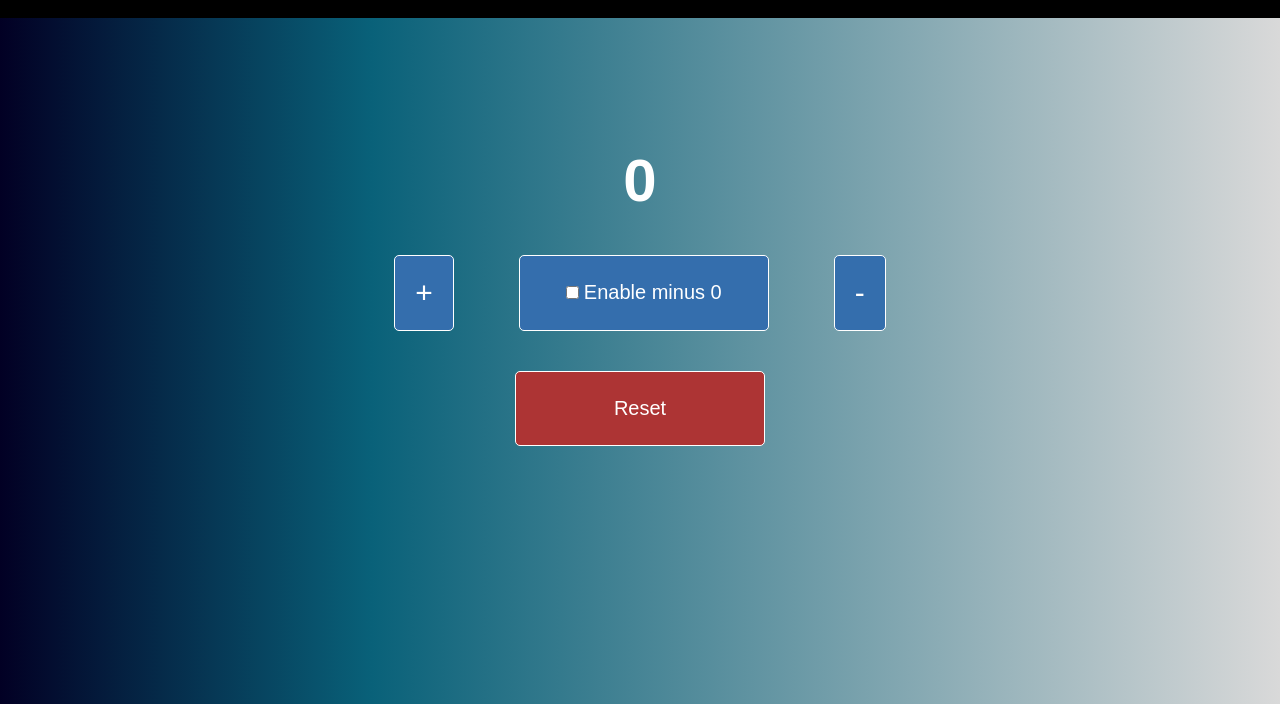
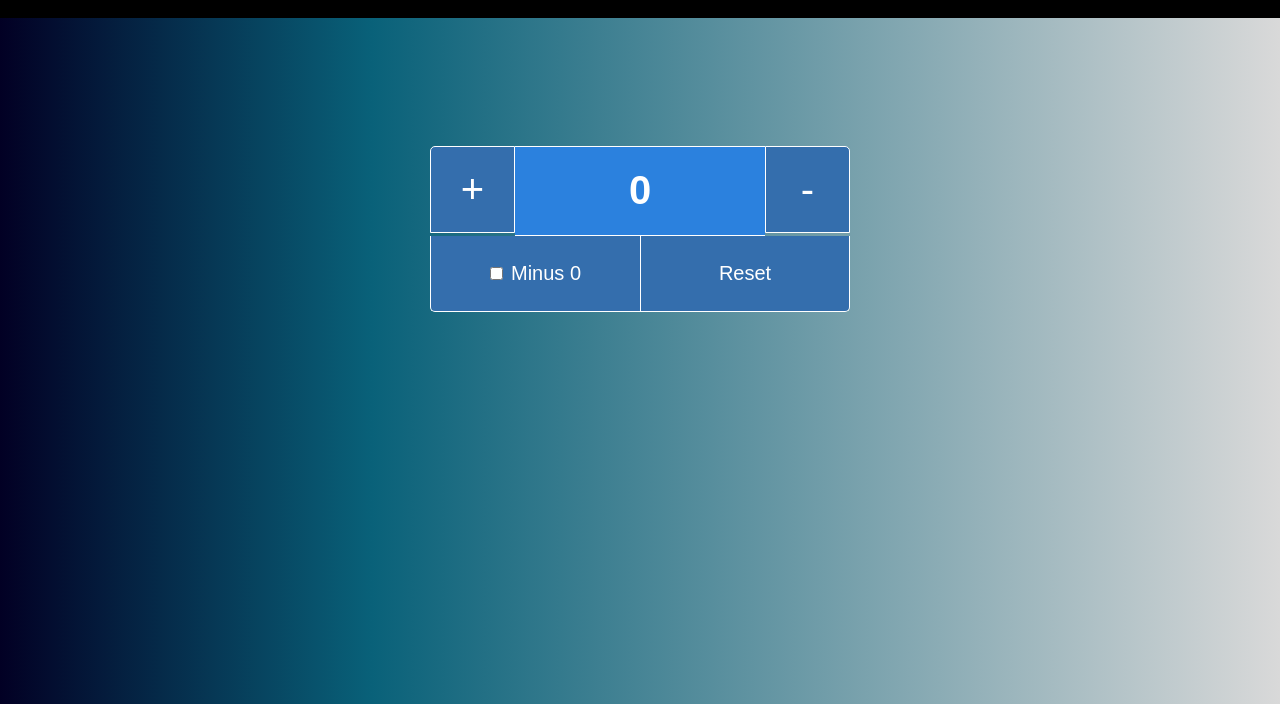
Before and after one commit to dusan39/Rajkovic-Dusan-JavaScript-Base, a plain HTML site: page index.html in a window 1280 px wide. Shown: the part 96-800 px from the top of the page. Drawn offline with Linux system fonts and the light colour scheme; a web font is replaced by a local one.

Commit message:
style change

```diff
--- a/Assets/JavaScript/javascript.js
+++ b/Assets/JavaScript/javascript.js
@@ -25,13 +25,11 @@ function reset(){
 function disableMinusButton(){
   document.querySelector('.minus-button').disabled = true;
   minusButton.style.opacity = '0.5'
-  minusButton.style.border = 'none'
 }
 
 function enableMinusButton(){
   document.querySelector('.minus-button').disabled = false;
   minusButton.style.opacity = '1'
-  minusButton.style.border = '1px solid white'
 }
 
 function disableCheckBox(){
--- a/Assets/Style/style.scss
+++ b/Assets/Style/style.scss
@@ -34,9 +34,19 @@ body{
   margin-top: 10%;
 
   .display-counter-container{
+    display: block;
+    width: 250px;
+
     .counter-display{
-      font-size: 60px;
+      display: flex;
+      justify-content: center;
+      align-items: center;
+      font-size: 40px;
+      height: 90px;
       color: white;
+      border-top: solid 1px white;
+      border-bottom: solid 1px white;
+      background-color: rgb(43, 129, 222);
     }
   }
 
@@ -46,17 +56,21 @@ body{
     .plus-button,
     .minus-button{
       cursor: pointer;
-      margin-left: 65px;
-      margin-right: 65px;
-      margin-top: 40px;
-      margin-bottom: 20px;
       padding: 20px;
-      font-size: 30px;
-      border-radius: 5px;
+      font-size: 40px;
+      width: 85px;
       background-color: rgb(52, 110, 173);
       border: solid 1px white;
       color: white;
       transition: all 0.3s;
+    }
+
+    .plus-button{
+      border-top-left-radius: 5px;
+    }
+
+    .minus-button{
+      border-top-right-radius: 5px;
     }
 
     .plus-button:active,
@@ -65,25 +79,29 @@ body{
       background-color: white;
       border: solid 1px rgb(52, 110, 173);
     }
+  }
+
+  .function-container{
+    display: flex;
+    justify-content: center;
+    align-items: center;
+    flex-direction: row;
 
     .form-check{
       display: flex;
       justify-content: center;
       align-items: center;
-      padding: 20px;
-      width: 250px;
-      margin-top: 40px;
-      margin-bottom: 20px;
+      width: 210px;
+      height: 76px;
+      border-bottom-left-radius: 5px;
+      background-color: rgb(52, 110, 173);
+      border-bottom: solid 1px white;
+      border-left: solid 1px white;
+
+      .form-check-label{
+        color: white;
+        margin-left: 8px;
         font-size: 20px;
-      text-align: center;
-      background-color: rgb(52, 110, 173);
-      color: white;
-      border: solid 1px white;
-      border-radius: 5px;
-
-      .form-check-input{
-        margin-right: 5px;
-      }
       }
     }
 
@@ -95,25 +113,24 @@ body{
       .reset-button{
         cursor: pointer;
         padding: 25px;
-      width: 250px;
+        width: 210px;
+        height: 76px;
         font-size: 20px;
-      margin-top: 20px;
-      border-radius: 5px;
-      background-color: rgb(173, 52, 52);
-      border: solid 1px white;
+        border-bottom-right-radius: 5px;
+        background-color: rgb(52, 110, 173);
+        border-bottom: solid 1px white;
+        border-right: solid 1px white;
+        border-left: solid 1px white;
+        border-top: none;
         color: white;
         transition: all 0.3s;
       }
 
-    .reset-button:hover{
-      transform: scale(1.1);
+      .reset-button:active{
+        color: rgb(52, 110, 173);
+        background-color: white;
+        border: solid 1px rgb(52, 110, 173);
       }
-
-    .reset-button:active{
-      color: rgb(173, 52, 52);
-      background-color: white;
-      border: solid 1px rgb(173, 52, 52);
-      transition: 0.1s;
     }
   }
 }
@@ -125,25 +142,37 @@ body{
     padding: 10px !important;
   }
 
+  .counter-container{
+    margin-top: 50%;
+
+    .display-counter-container{
+      width: 180px !important;
+
+      .counter-display{
+        height: 70px !important;
+      }
+    }
+
     .plus-button,
     .minus-button{
       width: 50px !important;
-    margin-left: 30px !important;
-    margin-right: 30px !important;
       padding: 10px !important;
     }
 
     .reset-button{
-    width: 180px !important;
+      width: 140px !important;
+      height: 70px !important;
       padding: 15px !important;
     }
 
     .form-check{
       padding: 15px !important;
-    width: 180px !important;
+      width: 140px !important;
+      height: 70px !important;
 
       .form-check-input{
         margin-right: 2px !important;
       }
     }
   }
+}
--- a/index.html
+++ b/index.html
@@ -20,31 +20,32 @@
     </div>
 
     <div class="counter-container">
-      <div class="display-counter-container">
-        <h1 class="counter-display">0</h1>
-      </div>
-
       <div class="buttons-container">
         <div class="plus-button-container">
           <button class="plus-button">+</button>
         </div>
 
-      <div class="form-check">
-        <input class="form-check-input" type="checkbox" id="flexCheckDefault">
-        <label class="form-check-label" for="flexCheckDefault">
-           Enable minus 0
-        </label>
+        <div class="display-counter-container">
+          <h1 class="counter-display">0</h1>
         </div>
 
         <div class="minus-button-container">
           <button class="minus-button">-</button>
         </div>
+
       </div>
 
+      <div class="function-container">
+        <div class="form-check">
+          <input class="form-check-input" type="checkbox" id="flexCheckDefault">
+          <label class="form-check-label" for="flexCheckDefault">
+            Minus 0
+          </label>
+        </div>
         <div class="reset-button-container">
           <button class="reset-button">Reset</button>
         </div>
-
+    </div>
   </div>
 
   <script src="Assets/JavaScript/javascript.js"></script>
```
Also changed, not shown: Assets/Style/style.css, 2 other files. Lines whose indentation alone changed are shown as unchanged.
